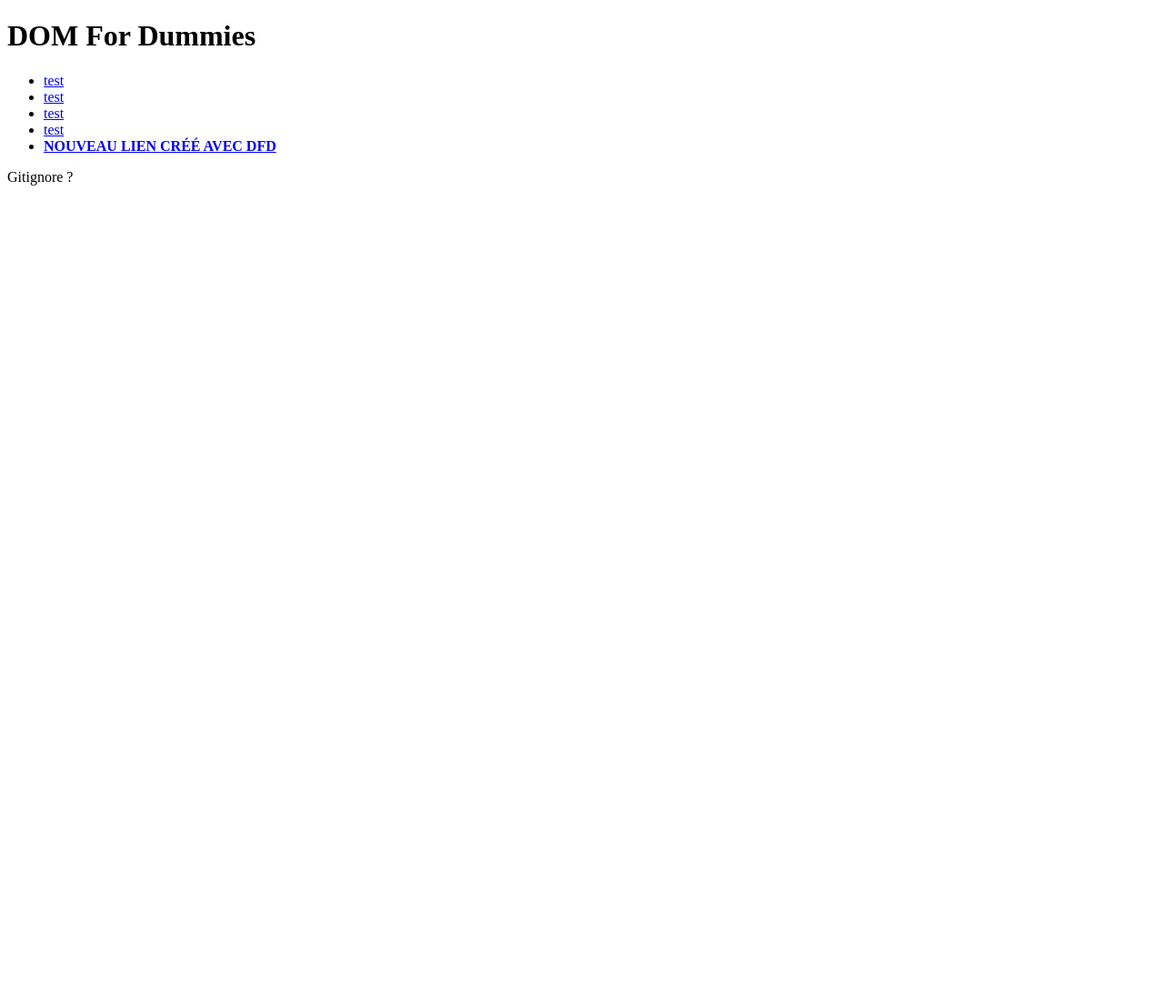
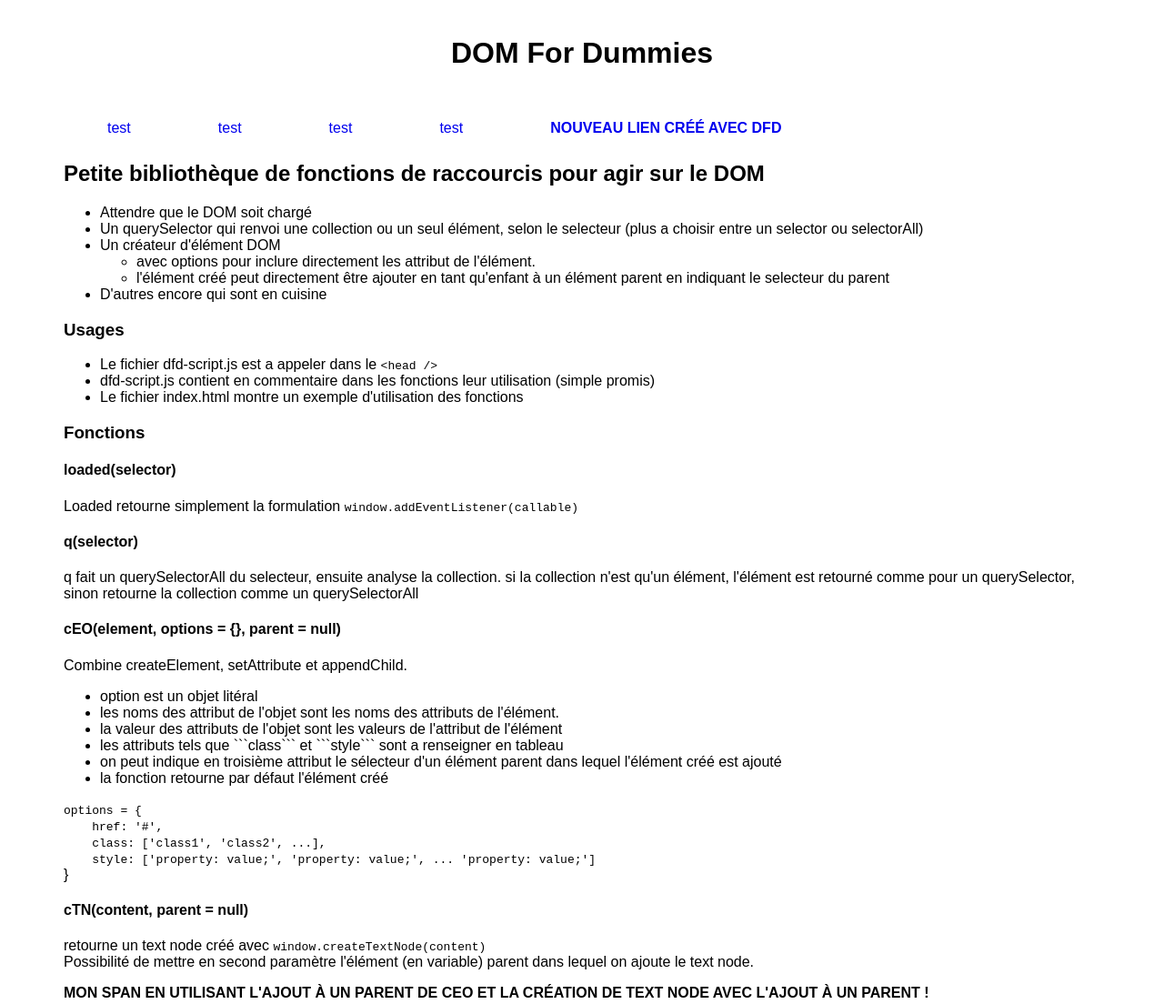
Before and after one commit to nicoduflot/DomForDummies, a plain HTML site: page index.html in a window 1280 px wide. Shown: the whole page at 91% size. Before the commit the page ends 800 px from the top, so only its background shows below. Drawn offline with Linux system fonts and the light colour scheme.

Commit message:
dfd ajout d'option sur cEO et cTN + MAJ index + readme

````diff
--- /dev/null
+++ b/css/style.css
@@ -0,0 +1,87 @@
+:root {
+  font-family: Arial, Helvetica, sans-serif;
+}
+
+.mainHeader {
+  display: flex;
+  flex-wrap: wrap;
+  align-items: center;
+  justify-content: center;
+  padding: 2rem;
+}
+
+.mainHeader h1 {
+  margin: 0;
+}
+
+.mainNav ul {
+  display: flex;
+  flex-wrap: wrap;
+  justify-content: start;
+  line-height: 2rem;
+  padding: 0;
+  list-style-type: none;
+}
+
+.mainNav ul a {
+  display: block;
+  padding-left: 3rem;
+  padding-right: 3rem;
+  text-decoration: none;
+}
+
+body > nav ul,
+  body > main,
+  body > footer > div > nav {
+  width: 80%;
+  margin-left: auto;
+  margin-right: auto;
+}
+
+@media screen and (min-width: 576px) {
+  body > nav ul,
+  body > main,
+  body > footer > div > nav {
+    width: 540px;
+  }
+}
+
+@media screen and (min-width: 768px) {
+  body > nav ul,
+  body > main,
+  body > footer > div > nav {
+    width: 720px;
+  }
+}
+
+@media screen and (min-width: 992px) {
+  body > nav ul,
+  body > main,
+  body > footer > div > nav {
+    width: 960px;
+  }
+}
+
+@media screen and (min-width: 1200px) {
+  body > nav ul,
+  body > main,
+  body > footer > div > nav {
+    width: 1140px;
+  }
+}
+
+@media screen and (min-width: 1400px) {
+  body > nav ul,
+  body > main,
+  body > footer > div > nav {
+    width: 1320px;
+  }
+}
+
+@media screen and (min-width: 1600px) {
+  body > nav ul,
+  body > main,
+  body > footer > div > nav {
+    width: 1500px;
+  }
+}
--- a/index.html
+++ b/index.html
@@ -1,12 +1,14 @@
 <!DOCTYPE html>
 <html lang="fr">
+
 <head>
     <meta charset="UTF-8">
     <meta name="viewport" content="width=device-width, initial-scale=1.0">
     <title>DOM For Dummies</title>
+    <link rel="stylesheet" href="./css/style.css" />
     <script src="./js/dfd-script.js"></script>
     <script>
-        loaded(()=>{
+        loaded(() => {
             /* le script cse lance après que la page soit chargée*/
             console.log('page chargée');
             /* la fonction q pour récupérer un élément défini */
@@ -26,7 +28,7 @@
             linkNav.append(newLi);
             /* option de l'élément a que l'on va créer */
             let aOptions = {
-                href:'#', /* l'url du lien */
+                href: '#', /* l'url du lien */
                 class: ['nav-link', 'item'], /* on ajoute des classes au lien */
                 style: ['font-weight: bold;', 'text-transform:uppercase;'], /* on ajoute du style au lien */
                 'data-test': 'dataset test' /* on ajoute un dataset au lien */
@@ -42,14 +44,30 @@
             /* le lien est bien ajouté dans le DOM */
             allNavLinks = q('body > nav a');
             console.log('Tous les liens après création d\'un lien avec dfd : ', allNavLinks);
+
+            /*
+            let numbers = [1, 2, 3, 4, 5];
+            let copyNumbers = [...numbers];
+            copyNumbers.reverse();
+            console.log(copyNumbers);
+            console.log(numbers);
+            */
+
+            let spanOptions = {
+                style: ['font-weight: bold;', 'text-transform:uppercase;'], /* on ajoute du style au lien */
+                'data-span': 'dataset span' /* on ajoute un dataset au lien */
+            };
+            let span = cEO('span', spanOptions, '#parent');
+            cTN('Mon span en utilisant l\'ajout à un parent de cEO et la création de text node avec l\'ajout à un parent !', span);
         });
     </script>
 </head>
+
 <body>
-    <header>
+    <header class="mainHeader">
         <h1>DOM For Dummies</h1>
     </header>
-    <nav>
+    <nav class="mainNav">
         <ul>
             <li><a href="#">test</a></li>
             <li><a href="#">test</a></li>
@@ -58,12 +76,71 @@
         </ul>
     </nav>
     <main>
-        <p>
-            Gitignore ?
-        </p>
+        <section>
+            <article>
+                <h2>Petite bibliothèque de fonctions de raccourcis pour agir sur le DOM</h2>
+                <ul>
+                    <li>Attendre que le DOM soit chargé</li>
+                    <li>Un querySelector qui renvoi une collection ou un seul élément, selon le selecteur (plus a
+                        choisir entre un selector ou selectorAll)</li>
+                    <li>Un créateur d'élément DOM
+                        <ul>
+                            <li>avec options pour inclure directement les attribut de l'élément.</li>
+                            <li>l'élément créé peut directement être ajouter en tant qu'enfant à un élément parent en indiquant le selecteur du parent</li>
+                        </ul>
+                    </li>
+                    <li>D'autres encore qui sont en cuisine</li>
+                </ul>
+                <h3>Usages</h3>
+                <ul>
+                    <li>Le fichier dfd-script.js est a appeler dans le <code>&lt;head /&gt;</code></li>
+                    <li>dfd-script.js contient en commentaire dans les fonctions leur utilisation (simple promis)</li>
+                    <li>Le fichier index.html montre un exemple d'utilisation des fonctions</li>
+                </ul>
+                <h3>Fonctions</h3>
+                <h4>loaded(selector)</h4>
+                <p>
+                    Loaded retourne simplement la formulation <code>window.addEventListener(callable)</code>
+                </p>
+                <h4>q(selector)</h4>
+                <p>
+                    q fait un querySelectorAll du selecteur, ensuite analyse la collection.
+                    si la collection n'est qu'un élément, l'élément est retourné comme pour un querySelector,
+                    sinon retourne la collection comme un querySelectorAll
+                </p>
+                <h4>cEO(element, options = {}, parent = null)</h4>
+                <p>
+                    Combine createElement, setAttribute et appendChild.
+                </p>
+                <ul>
+                    <li>option est un objet litéral</li>
+                    <li>les noms des attribut de l'objet sont les noms des attributs de l'élément.</li>
+                    <li>la valeur des attributs de l'objet sont les valeurs de l'attribut de l'élément</li>
+                    <li>les attributs tels que ```class``` et ```style``` sont a renseigner en tableau</li>
+                    <li>on peut indique en troisième attribut le sélecteur d'un élément parent dans lequel l'élément créé est ajouté</li>
+                    <li>la fonction retourne par défaut l'élément créé</li>
+                </ul>
+                <code>
+                    options = {<br />
+                    &nbsp;&nbsp;&nbsp;&nbsp;href: '#',<br />
+                    &nbsp;&nbsp;&nbsp;&nbsp;class: ['class1', 'class2', ...],<br />
+                    &nbsp;&nbsp;&nbsp;&nbsp;style: ['property: value;', 'property: value;', ... 'property: value;']</code><br />
+                }<br />
+                </code>
+                <h4>cTN(content, parent = null)</h4>
+                <p>
+                    retourne un text node créé avec  <code>window.createTextNode(content)</code><br />
+                    Possibilité de mettre en second paramètre l'élément (en variable) parent dans lequel on ajoute le text node.
+                </p>
+                <div id="parent">
+
+                </div>
+            </article>
+        </section>
     </main>
     <footer>
 
     </footer>
 </body>
+
 </html>
--- a/js/dfd-script.js
+++ b/js/dfd-script.js
@@ -1,27 +1,29 @@
 /**
  * DOM For Dummies
- *
- * Petite bibliothèque de fonctions de raccourcis pour agir sur le DOM
+ * @author  Nicolas Duflot
+ * @since   17/03/2023
+ * @desc    Petite bibliothèque de fonctions de raccourcis pour agir sur le DOM
  *
  */
 
-function loaded(callable){
 /**
  * attendre que le DOM soit chargé
+ * @param {function} callable
  */
+function loaded(callable){
     window.addEventListener('DOMContentLoaded', callable);
 }
-
+/**
+ * récupère un élément du DOM
+ * ou
+ * une collection d'élément du DOM
+ * dépend du selecteur
+ * @param {string} selector - selector for the html element(s)
+ */
 function q(selector){
-    /**
-     * récupère un élément du DOM ou une collection d'élément du DOM
-     * dépend du selecteur, la fonction évalue si c'est une collection de plusieurs éléments.
-     */
     let collection = document.querySelectorAll(selector);
     return (collection.length > 1)? collection : collection[0];
 }
-
-function cEO(element, options = {}){
 /**
  * crée un élément dans le DOM et ses attributs, classes et / ou style
  * des classes ou des styles doivent être définies dans des tableaux dans l'objet options.
@@ -35,7 +37,12 @@ function cEO(element, options = {}){
  * Insérrer du style
  *      style: ['property: value;', 'property: value;', ...]
  * il faut ABSOLUMENT ajouter le ; à la fin d'une propriété CSS pour les classes.
+ *
+ * @param {string} element - tagname of the html element
+ * @param {Object} options - option for the html element attributes
  */
+function cEO(element, options = {}, parent = null){
+
     let newElement = document.createElement(element);
     for(let key in options){
         if(typeof options[key] === 'object'){
@@ -45,12 +52,20 @@ function cEO(element, options = {}){
             newElement.setAttribute(key, options[key]);
         }
     }
+    if(null !== parent){
+        q(parent).appendChild(newElement)
+    }
     return newElement;
 }
 
-function cTN(content){
 /**
  * crée un noeud de text
+ * @param {string} content - text content of the text node
  */
-    return document.createTextNode(content);
+function cTN(content, parent = null){
+    let textNode = document.createTextNode(content);
+    if(null !== parent){
+        parent.append(textNode);
     }
+    return textNode;
+}
````
Also changed, not shown: 1 other file. Lines whose indentation alone changed are shown as unchanged.
